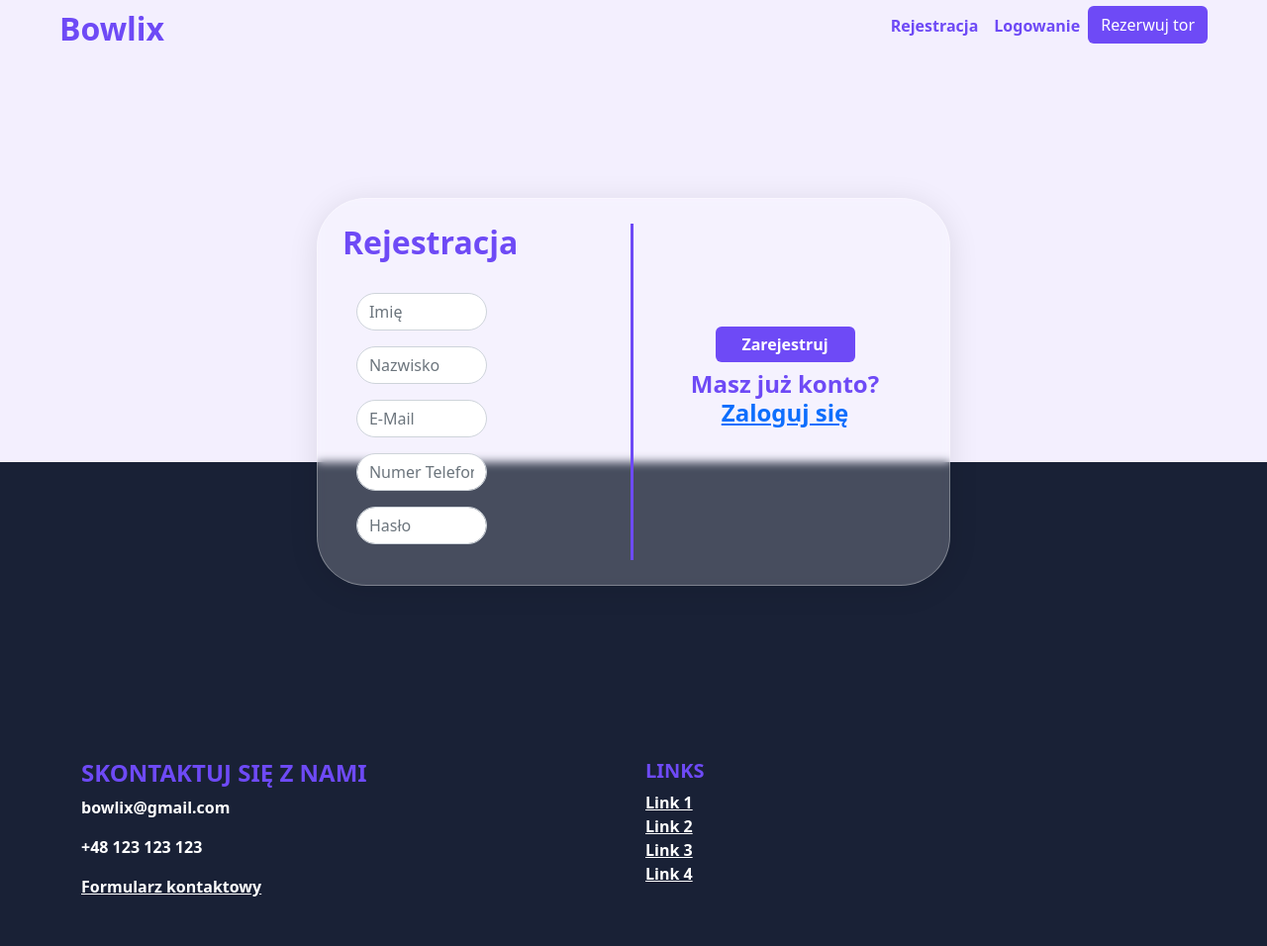
After one commit to spokoziutek/Bowlix, a PHP site: page /register.php in a window 1280 px wide. The commit adds this page. Shown: the whole page at 99% size. Run offline with PHP 8.4, Linux system fonts and the light colour scheme.

Commit message:
General development

```diff
--- /dev/null
+++ b/css/register.css
@@ -0,0 +1,109 @@
+body{
+    background-color: #F3EFFE;
+}
+
+/* NAVBAR */
+#navbar-container{
+    margin-top: -8px;
+    padding-left: 60px;
+    padding-right: 60px;
+    background-color: #F3EFFE;
+}
+
+.navbar-brand{
+    color: #6E4AF6;
+    font-size: 2rem;
+    font-weight: bold;
+}
+
+.nav-link{
+    color: #6E4AF6;
+    font-weight: bold;
+}
+
+#btn-reservation{
+    background-color: #6E4AF6;
+    color: #FFFFFF;
+}
+/* NAVBAR */
+
+/* FORMULARZ REJESTRACYJNY */
+#register-container{
+    padding: 25px;
+    width: 50%;
+    margin-top: 200px;
+    border-radius: 50px;
+    background: rgba(255, 255, 255, 0.2);
+    box-shadow: 0 4px 30px rgba(0, 0, 0, 0.1);
+    backdrop-filter: blur(5px);
+    -webkit-backdrop-filter: blur(5px);
+    border: 1px solid rgba(255, 255, 255, 0.3);
+}
+
+h2{
+    color: #6E4AF6;
+    font-weight: bolder;
+}
+
+.form-control{
+    width: 50%;
+    color: black;
+    border-radius: 50px;
+}
+
+.form-group{
+    padding-left: 5%;
+}
+
+#submit-btn{
+    margin-top: 20%;
+    width: 50%;
+    background-color: #6E4AF6;
+    border: none;
+    font-weight: bolder;
+}
+
+#left-side{
+    border-right: 3px solid #6E4AF6;
+}
+
+@media (max-width: 991px){
+    #left-side{
+        border-right: none;
+    }
+    .form-control{
+        width: 100%;
+    }
+    #submit-btn{
+        margin-top: -45px;
+    }
+}
+/* FORMULARZ REJESTRACYJNY */
+
+/* STOPKA*/
+#footer{
+    background-color: #192136;
+    margin-top: -125px;
+    height: fit-content;
+    width: 100%;
+}
+
+#footer-padding{
+    padding-top: 300px;
+}
+
+h4{
+    color: #6E4AF6;
+    font-weight: bolder;
+}
+
+h5{
+    color: #6E4AF6;
+    font-weight: bolder;
+}
+
+.footer-text{
+    color: #FFFFFF;
+    font-weight: bold;
+}
+/* STOPKA*/
--- /dev/null
+++ b/register.php
@@ -0,0 +1,120 @@
+<!DOCTYPE html>
+<html lang="pl-PL">
+<head>
+    <meta charset="UTF-8">
+    <meta name="viewport" content="width=device-width, initial-scale=1.0">
+    <link href="https://cdn.jsdelivr.net/npm/bootstrap@5.2.3/dist/css/bootstrap.min.css" rel="stylesheet">
+    <script src="https://cdn.jsdelivr.net/npm/bootstrap@5.2.3/dist/js/bootstrap.bundle.min.js"></script>
+    <script src="https://ajax.googleapis.com/ajax/libs/jquery/3.7.0/jquery.min.js"></script>
+    <link rel="stylesheet" href="css/register.css">
+    <title>Rejestracja</title>
+</head>
+<body>
+
+    <!-- NAVBAR -->
+    <nav class="navbar navbar-expand-md fixed-top">
+        <div class="container-fluid" id="navbar-container">
+            <a class="navbar-brand" href="index.php">Bowlix</a>
+
+            <button class="navbar-toggler custom-toggler" type="button" data-bs-toggle="collapse" data-bs-target="#collapsibleNavbar">
+                <span class="navbar-toggler-icon"></span>
+            </button>
+
+            <div class="collapse navbar-collapse justify-content-end" id="collapsibleNavbar">
+                <ul class="navbar-nav">
+                    <li class="nav-item">
+                        <a class="nav-link" href="#">Rejestracja</a>
+                    </li>
+                    <li class="nav-item">
+                        <a class="nav-link" href="logout.php">Logowanie</a>
+                    </li>
+                    <li class="nav-item">
+                        <button class="btn mb-2" id="btn-reservation">Rezerwuj tor</button>
+                    </li>
+                </ul>
+            </div>
+        </div>
+    </nav>
+    <!-- NAVBAR -->
+
+    <!-- FORMULARZ REJESTRACYJNY -->
+    <div class="container" id="register-container">
+        <div class="row">
+            <div class="col-sm-12 col-lg-6" id="left-side">
+                <h2>Rejestracja</h2></br>
+                <form>
+                    <div class="form-group pb-3">
+                      <input type="name" class="form-control" id="name" aria-describedby="emailHelp" placeholder="Imię">
+                    </div>
+                    <div class="form-group pb-3">
+                      <input type="name" class="form-control" id="secondName" placeholder="Nazwisko">
+                    </div>
+                    <div class="form-group pb-3">
+                        <input type="e-mail" class="form-control" id="Email" placeholder="E-Mail">
+                    </div>
+                    <div class="form-group pb-3">
+                        <input type="phone" class="form-control" id="telephone" placeholder="Numer Telefonu">
+                    </div>
+                    <div class="form-group pb-3">
+                        <input type="password" class="form-control" id="password" placeholder="Hasło">
+                    </div>
+                </div>
+
+                <div class="col-sm-12 col-lg-6 text-center pt-5">
+                    <button type="submit" class="btn btn-primary" id="submit-btn">Zarejestruj</button>
+                </form>
+                <h4 class="pt-2">Masz już konto? <a href="#">Zaloguj się</a></h4>
+                </div>
+            </div>
+        </div>
+    </div>
+    <!-- FORMULARZ REJESTRACYJNY -->
+
+    <!-- STOPKA -->
+    <div class="contaner-fluid pb-5" id="footer">
+        <section class="">
+            <footer class="text-center text-md-start" id="footer-padding">
+                <div class="container">
+                <div class="row">
+                    <div class="col-lg-6 col-md-12 mb-4 mb-md-0">
+                        <h4 class="text-uppercase">Skontaktuj się z nami</h4>
+
+                        <ul class="list-unstyled mb-0">
+                            <li>
+                                <p class="footer-text">bowlix@gmail.com</p>
+                            </li>
+                            <li>
+                                <p class="footer-text">+48 123 123 123</p>
+                            </li>
+                            <li>
+                            <a href="" class="footer-text">Formularz kontaktowy</a>
+                            </li>
+                        </ul>
+                    </div>
+
+                    <div class="col-lg-3 col-md-6 mb-4 mb-md-0">
+                        <h5 class="text-uppercase">Links</h5>
+
+                        <ul class="list-unstyled mb-0">
+                            <li>
+                                <a href="#!" class="footer-text">Link 1</a>
+                            </li>
+                            <li>
+                                <a href="#!" class="footer-text">Link 2</a>
+                            </li>
+                            <li>
+                                <a href="#!" class="footer-text">Link 3</a>
+                            </li>
+                            <li>
+                                <a href="#!" class="footer-text">Link 4</a>
+                            </li>
+                        </ul>
+                    </div>
+                </div>
+            </footer>
+        </section>
+    </div>
+    <!-- STOPKA -->
+
+</body>
+</html>
```
Also changed, not shown: css/style.css (added, +252 -0 lines), index.php (+14 -3 lines), style.css (deleted, +0 -252 lines).
